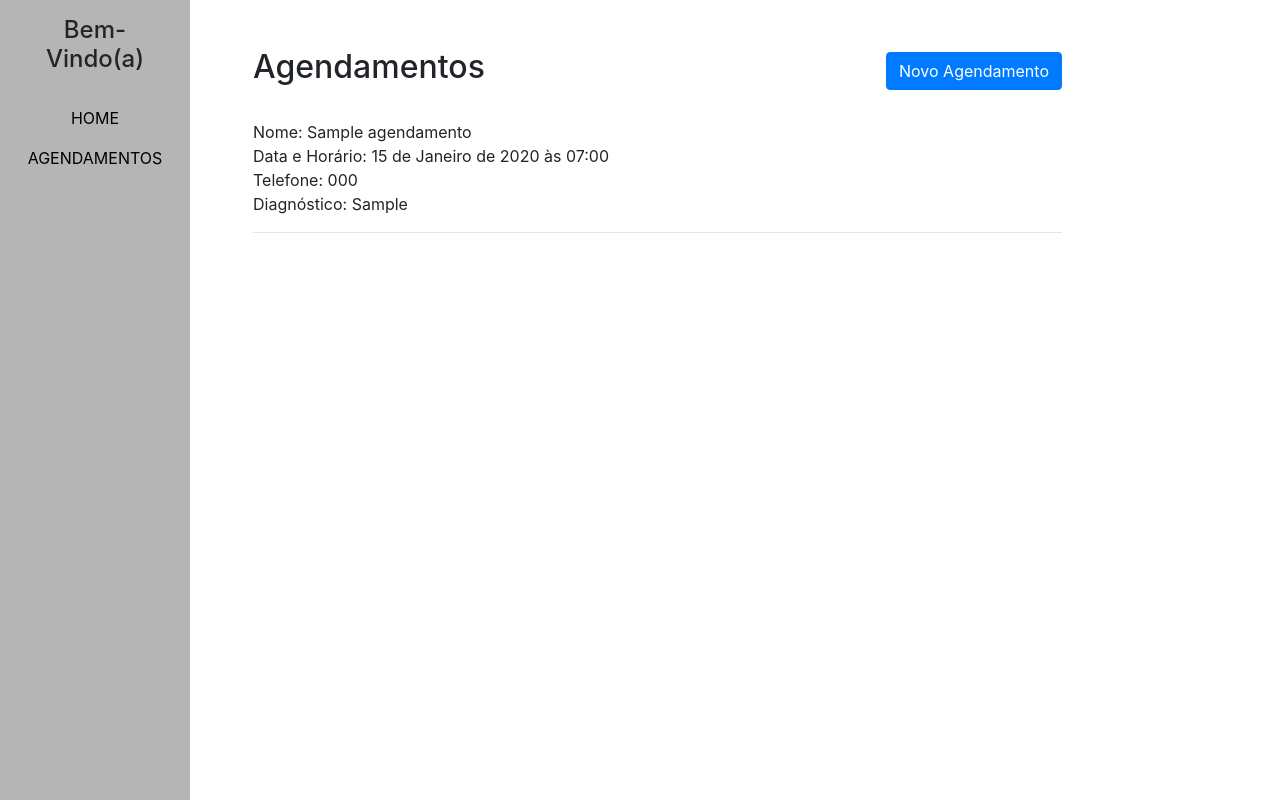
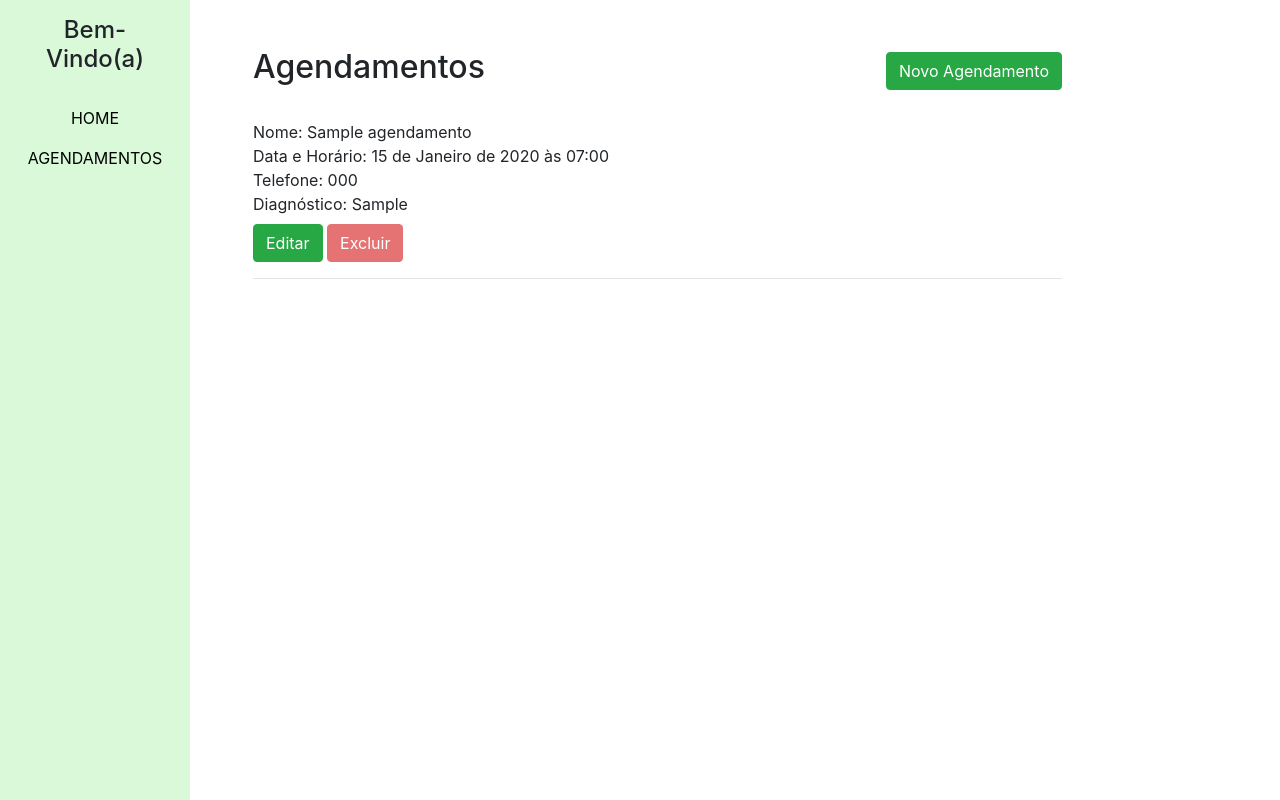
Before and after one commit to bcr95/sistema_cadastro, a Django app: page /agendamentos/ in a window 1280 px wide. Run offline with Django 5.2, Linux system fonts and the light colour scheme; tables that the repository leaves empty hold one stand-in row (values such as "Sample post"); some libraries are stand-ins or nearby versions.

Commit message:
CRUD Agendamento completo

```diff
--- a/core/templates/core/lista_agendamentos.html
+++ b/core/templates/core/lista_agendamentos.html
@@ -10,7 +10,7 @@
                     <h2>Agendamentos</h2>
                 </div>
                 <div class="col-6 link">
-                    <button class="btn btn-primary"><a href="{% url 'cadastro_agendamentos' %}">Novo Agendamento</a></button>
+                    <button class="btn btn-success"><a href="{% url 'cadastro_agendamentos' %}">Novo Agendamento</a></button>
                 </div>
             </div>
         </div>
@@ -23,6 +23,10 @@
                             <p>Data e Horário: {{agendamento.data_e_hora_agendamento}}</p>
                             <p>Telefone: {{agendamento.telefone}}</p>
                             <p>Diagnóstico: {{agendamento.diagnostico}}</p>
+                            <div class="botoes">
+                                <a href="{% url 'editar_agendamentos' agendamento.id %}"><button type="button" class="btn btn-success">Editar</button></a>
+                                <a href="{% url 'excluir_agendamentos' agendamento.id %}" onclick="return confirm('Tem certeza que deseja excluir?');"><button type="button" class="btn btn-danger excluir">Excluir</button></a>
+                            </div>
                             <hr>
                         </article>
                     {% endfor %}
--- a/core/urls.py
+++ b/core/urls.py
@@ -4,5 +4,7 @@ from . import views
 urlpatterns = [
     path('agendamentos/', views.lista_agendamentos, name="lista_agendamentos"),
     path('agendamentos/novo', views.cadastro_agendamentos, name="cadastro_agendamentos"),
+    path('agendamentos/<int:id>/editar', views.editar_agendamentos, name="editar_agendamentos"),
+    path('agendamentos/<int:id>/excluir', views.excluir_agendamentos, name='excluir_agendamentos'),
     path('', views.total_agendamentos, name='home'),
 ]
--- a/core/views.py
+++ b/core/views.py
@@ -1,4 +1,4 @@
-from django.shortcuts import render, redirect
+from django.shortcuts import render, redirect, get_object_or_404
 from .models import Agendamento
 
 def lista_agendamentos(request):
@@ -23,6 +23,22 @@ def cadastro_agendamentos(request):
 
     return render(request, 'core/cadastro_agendamentos.html')
 
+def editar_agendamentos(request, id):
+    agendamento = Agendamento.objects.get(id=id)
+    if request.method == 'POST':
+        agendamento.nome = request.POST.get('nome')
+        agendamento.data_e_hora_agendamento = request.POST.get('data_e_hora')
+        agendamento.telefone = request.POST.get('telefone')
+        agendamento.diagnostico = request.POST.get('diagnostico')
+        agendamento.save()
+        return redirect('lista_agendamentos')
+    return render(request, 'core/editar_agendamentos.html', {'agendamento': agendamento})
+
+def excluir_agendamentos(request, id):
+    agendamento = get_object_or_404(Agendamento, pk=id)
+    agendamento.delete()
+    return redirect('lista_agendamentos')
+
 def total_agendamentos(request):
     total_agendamentos = Agendamento.objects.count()
     return render(request, 'core/home.html', {'total_agendamentos': total_agendamentos})
--- a/static/css/style.css
+++ b/static/css/style.css
@@ -16,7 +16,7 @@ h2, p {
 .menu {
     padding: 0;
     height: 100vh;
-    background-color: #b5b5b5;
+    background-color: #d9f9d9;
 }
 
 .menu h2 {
@@ -39,7 +39,7 @@ h2, p {
 
 .menu a:hover {
     width: 100%;
-    background-color: #808080;
+    background-color: #43a047;
 }
 /* ----------- */
 
@@ -83,6 +83,17 @@ a:hover {
     color: white;
 }
 
+/* Botões - Lista Agendamentos */
+.botoes {
+    width: 100%;
+    padding-top: 0.5rem;
+}
+
+.excluir {
+    background-color: #e57373;
+    border-color: #e57373;
+}
+
 /* Agendamentos */
 .lista {
     padding-top: 1.6rem;
```
Also changed, not shown: core/templates/core/editar_agendamentos.html (renamed from core/templates/core/cadastro_agendamentos.html, +8 -8 lines).
